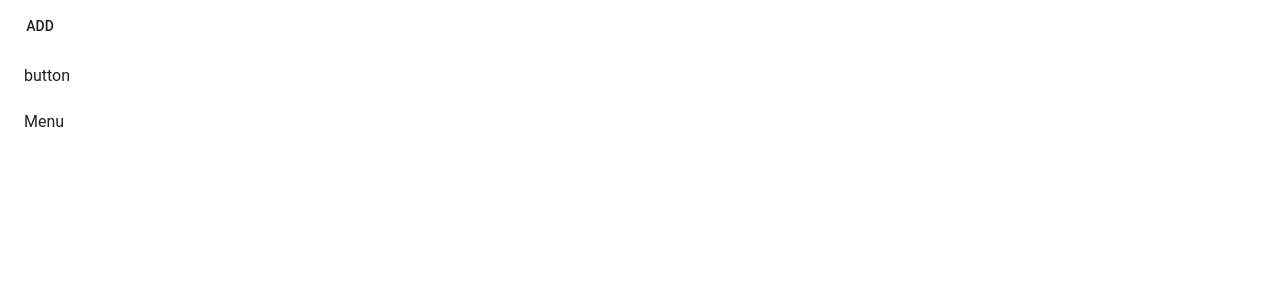
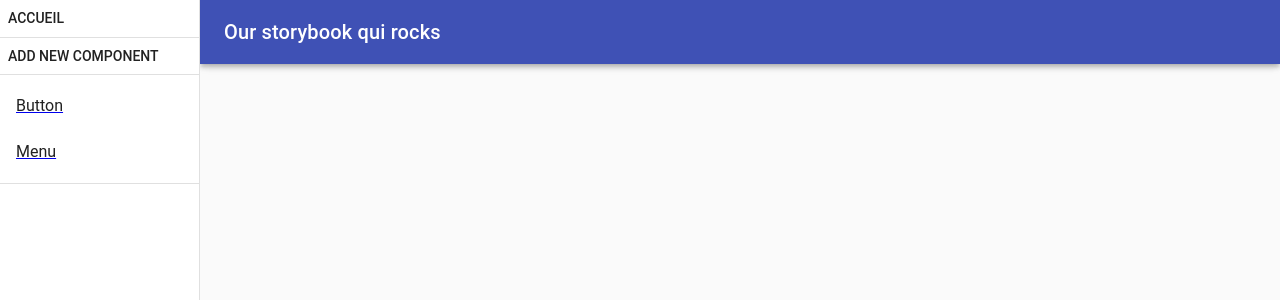
Before and after one commit to adoulle/ReactTrainings, a React (Create React App) app in the folder storybook/: page / in a window 1280 px wide. Shown: the top 300 px of the page. Built offline with nearby package versions, Linux system fonts and the light colour scheme.

Commit message:
new style with component drawer

```diff
--- a/storybook/src/App.tsx
+++ b/storybook/src/App.tsx
@@ -1,22 +1,34 @@
 import React, { Component } from "react";
 import ReactDOM from "react-dom";
-import Menu from "./components/Menu";
 import AppContext, { ComponentList, IComponentInfo } from "./AppContext";
 import "./styles.css";
 import { Router, Route, Switch, Redirect } from "react-router";
 import { createBrowserHistory } from "history";
 import { FormAdd } from "./components/FormAdd";
 import { GenericComponent } from "./components/GenericComponent";
-import { Grid, WithStyles, withStyles } from "@material-ui/core";
-import { AppStyle } from "./Style/AppStyles";
-import ErrorComponent from "./components/ErrorComponent";
+import {
+  WithStyles,
+  withStyles,
+  CssBaseline,
+  AppBar,
+  Toolbar,
+  Typography,
+  Drawer,
+  Divider
+} from "@material-ui/core";
+
+import { DrawerStyle } from "./Style/AppStyles";
 import Error404 from "./components/Error404";
+import { LeftMenu } from "./components/LeftMenu";
 
-class App extends React.Component<WithStyles<typeof AppStyle>, ComponentList> {
+class App extends React.Component<
+  WithStyles<typeof DrawerStyle>,
+  ComponentList
+> {
   state = {
     components: [
-      { name: "button", path: "./AddButton" },
-      { name: "Menu", path: "./Menu" }
+      { name: "Button", path: "./AddButton" },
+      { name: "Menu", path: "./LeftMenu" }
     ],
     selection: "",
     history: createBrowserHistory(),
@@ -41,11 +53,27 @@ class App extends React.Component<WithStyles<typeof AppStyle>, ComponentList> {
     return (
       <AppContext.Provider value={this.state}>
         <Router history={this.state.history}>
-          <Grid className={this.props.classes.gridRoot}>
-            <Grid item xs={2}>
-              <Menu />
-            </Grid>
-            <Grid item xs={10}>
+          <div className={this.props.classes.root}>
+            <CssBaseline />
+            <AppBar position="fixed" className={this.props.classes.appBar}>
+              <Toolbar>
+                <Typography variant="h6" color="inherit" noWrap>
+                  Our storybook qui rocks
+                </Typography>
+              </Toolbar>
+            </AppBar>
+            <Drawer
+              className={this.props.classes.drawer}
+              variant="permanent"
+              classes={{
+                paper: this.props.classes.drawerPaper
+              }}
+              anchor="left"
+            >
+              <LeftMenu />
+              <Divider />
+            </Drawer>
+            <main className={this.props.classes.content}>
               <Switch>
                 <Route path="/add" component={FormAdd} />
                 <Route
@@ -59,12 +87,12 @@ class App extends React.Component<WithStyles<typeof AppStyle>, ComponentList> {
                 <Route path="/" exact={true} />
                 <Route component={Error404} />
               </Switch>
-            </Grid>
-          </Grid>
+            </main>
+          </div>
         </Router>
       </AppContext.Provider>
     );
   }
 }
 
-export default withStyles(AppStyle)(App);
+export default withStyles(DrawerStyle)(App);
--- a/storybook/src/Style/AppStyles.tsx
+++ b/storybook/src/Style/AppStyles.tsx
@@ -1,16 +1,27 @@
 import { createStyles } from "@material-ui/core";
 
-export const AppStyle = createStyles({
-  gridRoot: {
-    display: "flex"
-  }
-});
+const drawerWidth:number = 200;
 
-export const MenuStyle = createStyles({
+
+export const DrawerStyle = createStyles({
   root: {
     display: "flex"
   },
-  linkStyle: {
-    textDecoration: "none"
-  }
+  appBar: {
+    width: `calc(100% - ${drawerWidth}px)`,
+    marginLeft: drawerWidth,
+  },
+  drawer: {
+    width: drawerWidth,
+    flexShrink: 0,
+  },
+  drawerPaper: {
+    width: drawerWidth,
+  },
+  content: {
+    flexGrow: 1,
+    backgroundColor: "#fff",
+    padding:  3,
+    marginTop: 60
+  },
 });
--- /dev/null
+++ b/storybook/src/components/AccueilButton.tsx
@@ -0,0 +1,13 @@
+import React from "react";
+import { Link } from "react-router-dom";
+import { Button } from "@material-ui/core";
+
+export const AccueilButton: React.FunctionComponent = () => {
+  return (
+    <Link to="/">
+      <Button>Accueil</Button>
+    </Link>
+  );
+};
+
+export default AccueilButton;
--- a/storybook/src/components/AddButton.tsx
+++ b/storybook/src/components/AddButton.tsx
@@ -5,7 +5,7 @@ import { Button } from "@material-ui/core";
 export const AddButton: React.FunctionComponent = () => {
   return (
     <Link to="/add">
-      <Button>add</Button>
+      <Button>Add New Component</Button>
     </Link>
   );
 };
--- a/storybook/src/components/LeftMenu.tsx
+++ b/storybook/src/components/LeftMenu.tsx
@@ -4,30 +4,38 @@ import {
   MenuList,
   MenuItem,
   withStyles,
-  WithStyles
+  WithStyles,
+  List,
+  ListItem,
+  ListItemText,
+  Divider
 } from "@material-ui/core";
-import { Link } from "react-router-dom";
-import { MenuStyle } from "../Style/AppStyles";
+import { Link, Route } from "react-router-dom";
+import AddButton from "./AddButton";
+import AccueilButton from "./AccueilButton";
 
-export const LeftMenu = (props: WithStyles<typeof MenuStyle>) => {
+export const LeftMenu = () => {
   return (
     <AppContext.Consumer>
       {ctx => (
-        <div className={props.classes.root}>
-          <MenuList>
+        <>
+          <AccueilButton />
+          <Divider />
+          <AddButton />
+          <Divider />
+          <List>
             {ctx.components.map(e => (
-              <Link
-                className={props.classes.linkStyle}
-                to={`/component/${e.name}`}
-              >
-                <MenuItem>{e.name}</MenuItem>
+              <Link to={`/component/${e.name}`}>
+                <ListItem button key={`${e.name}`}>
+                  <ListItemText primary={`${e.name}`} />
+                </ListItem>
               </Link>
             ))}
-          </MenuList>
-        </div>
+          </List>
+        </>
       )}
     </AppContext.Consumer>
   );
 };
 
-export default withStyles(MenuStyle)(LeftMenu);
+export default LeftMenu;
--- a/storybook/src/components/Menu.tsx
+++ /dev/null
@@ -1,15 +0,0 @@
-import React from "react";
-import AppContext from "../AppContext";
-import LeftMenu from "./LeftMenu";
-import { AddButton } from "./AddButton";
-
-const Menu: React.FunctionComponent = () => {
-  return (
-    <div>
-      <AddButton />
-      <LeftMenu />
-    </div>
-  );
-};
-
-export default Menu;
```
